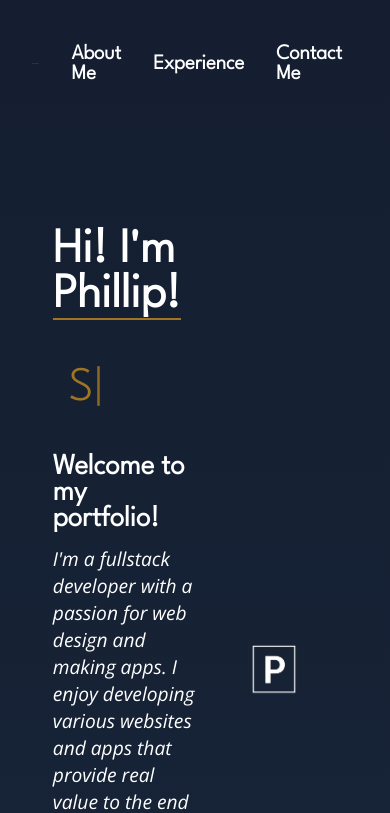
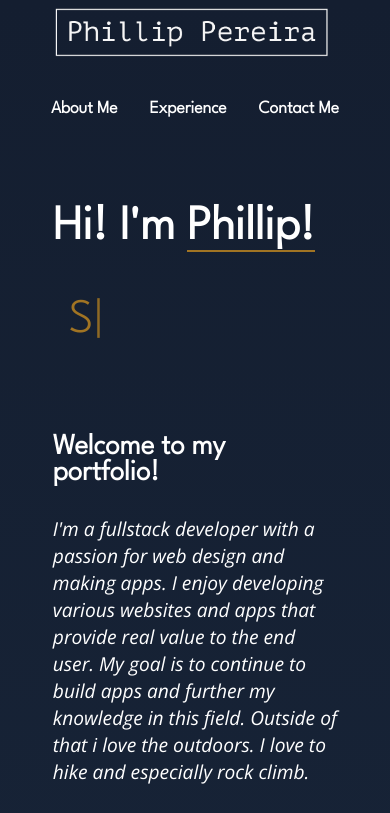
Before and after one commit to Phillip48/React-Portfolio-V2, a React (Create React App) app in the folder my-app/: page / in a window 390 px wide. Shown: the top 813 px of the page. Built offline with nearby package versions, Linux system fonts and the light colour scheme.

Commit message:
Responsive design for navbar and about me sections

```diff
--- a/my-app/src/components/about me/AboutMe.css
+++ b/my-app/src/components/about me/AboutMe.css
@@ -64,3 +64,28 @@ a:active {
 .animate-homepage-img {
   width: 40%;
 }
+
+@media screen and (max-width: 700px) {
+  .holds-both-sides{
+    flex-direction: column;
+  }
+  .holds-everything{
+    margin-top: 0;
+  }
+  .sub-intro-med{
+    margin-top: 2.5rem;
+  }
+  .para-text-small{
+    margin: 0;
+  }
+  /* .type-words.type-words{
+    margin: 0;
+  } */
+  .leftside-text{
+    width: auto;
+  }
+  .rightside-text{
+    width: auto;
+    margin-top: 1.5rem;
+  }
+}
--- a/my-app/src/components/navbar/Navbar.css
+++ b/my-app/src/components/navbar/Navbar.css
@@ -84,3 +84,39 @@ a:active {
     height: 10px;
     margin-top: 0;
 } */
+
+@media screen and (max-width: 900px) {
+    .myLogo-img{
+        width: 50%;
+    }
+}
+@media screen and (max-width: 700px) {
+    .myLogo-img{
+        width: 70%;
+    }
+    .element-in-navbar{
+        font-size: 1.1em;
+    }
+}
+@media screen and (max-width: 600px) {
+    .myLogo-img{
+        width: 80%;
+    }
+}
+@media screen and (max-width: 510px) {
+    .myLogo-img{
+        width: 90%;
+        margin: auto;
+    }
+    .navbar-everything{
+        flex-direction: column;
+        align-items: center;
+        justify-content: center;
+    }
+
+}
+/* @media screen and (max-width: 460px) {
+    .myLogo-img{
+        width: 100%;
+    }
+} */
--- a/my-app/src/components/navbar/Navbar.js
+++ b/my-app/src/components/navbar/Navbar.js
@@ -8,7 +8,7 @@ const Navbar = () => {
     <header className='header-class'>
         <section className='navbar-everything'>
             <div className='navbar-div-img'>
-                <a href='/'><img className='myLogo-img' src={peronsalLogo} alt="Logo" /></a>
+               <img className='myLogo-img' src={peronsalLogo} alt="Logo" />
             </div>
             <navbar className='navbar-elements'>
                 {/* <a href='/'><h4 className='element-in-navbar'>Home</h4></a> */}
```
